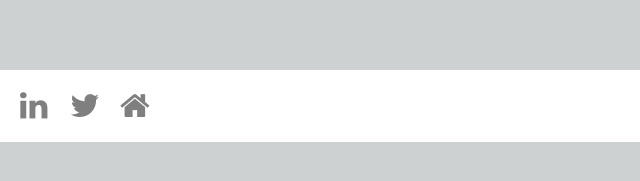
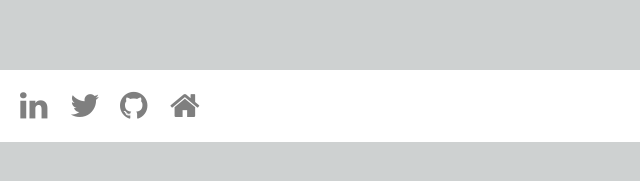
Before and after one commit to AdriZonari/My-site, a plain HTML site: page contactInfo.html in a window 1280 px wide. Shown: the part 541-722 px from the top of the page, 0-640 px from the left. Drawn offline with nearby package versions, Linux system fonts and the light colour scheme.

Commit message:
github icon

```diff
--- a/contactInfo.html
+++ b/contactInfo.html
@@ -40,6 +40,7 @@
         <div class="bottom-container">
                 <a class="fa fa-linkedin" href="https://www.linkedin.com/in/azl-digital-marketing/"></a>
                 <a class="fa fa-twitter" href="https://twitter.com/AZonari/"></a>
+                <a class="fa fa-github" href="https://github.com/AdriZonari"></a>
                 <a class="fa fa-home" href="index.html"></a>
                 <p class="copyright">© 2019 Adriana Zonari Lindblad</p>
             </div>
```
Also changed, not shown: index.html (+1 -0 lines).
